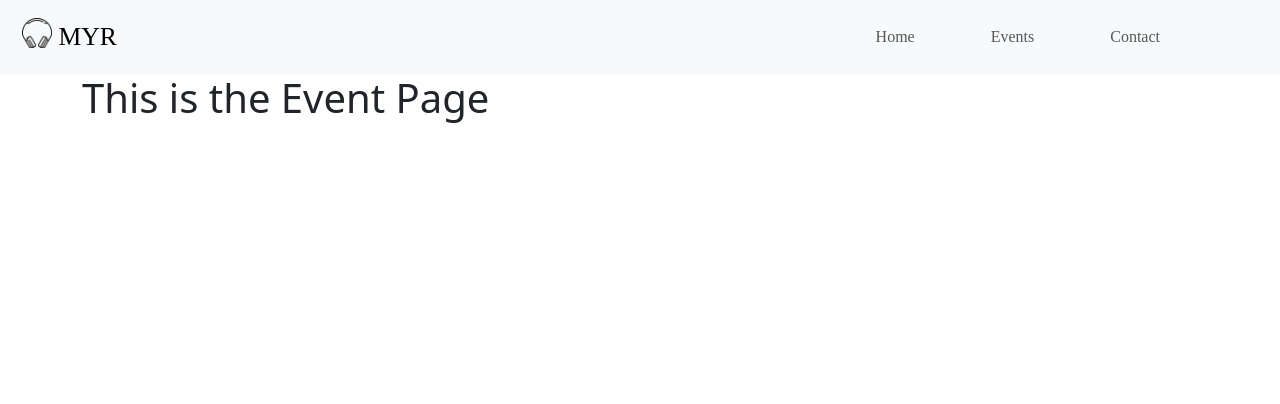
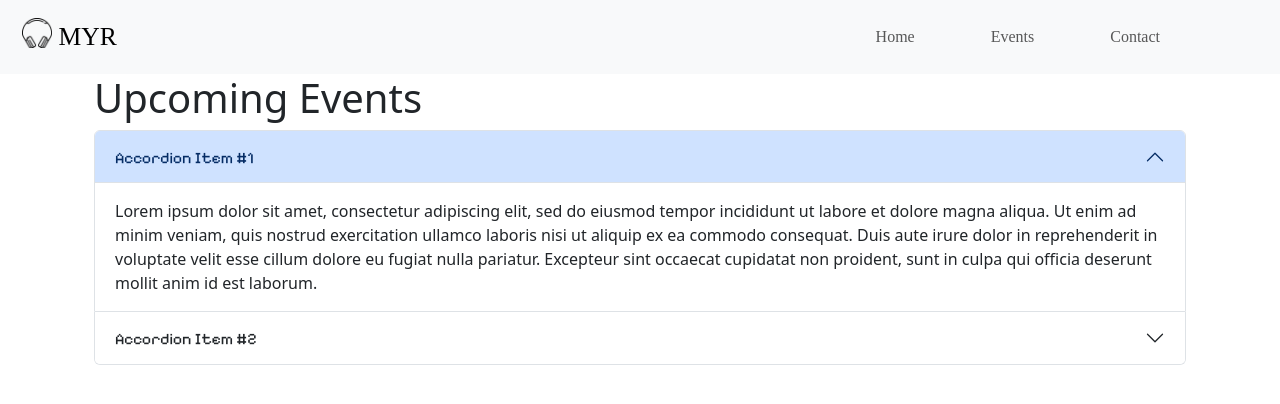
Before and after one commit to hasuwini77/R_02_myrProds, a React (Vite) app: page /event in a window 1280 px wide. Shown: the top 404 px of the page. Built offline with nearby package versions, Linux system fonts and the light colour scheme; a web font is replaced by a local one.

Commit message:
setting up basic accordeon element for event page

```diff
--- /dev/null
+++ b/src/components/EventsList/index.jsx
@@ -0,0 +1,24 @@
+import Accordion from "react-bootstrap/Accordion";
+
+function BasicEvent() {
+  return (
+    <Accordion defaultActiveKey="0">
+      <Accordion.Item eventKey="0">
+        <Accordion.Header>Accordion Item #1</Accordion.Header>
+        <Accordion.Body>
+          Lorem ipsum dolor sit amet, consectetur adipiscing elit, sed do eiusmod tempor incididunt ut labore et dolore magna aliqua. Ut enim ad minim veniam, quis nostrud exercitation ullamco laboris nisi ut aliquip ex ea commodo consequat. Duis aute irure
+          dolor in reprehenderit in voluptate velit esse cillum dolore eu fugiat nulla pariatur. Excepteur sint occaecat cupidatat non proident, sunt in culpa qui officia deserunt mollit anim id est laborum.
+        </Accordion.Body>
+      </Accordion.Item>
+      <Accordion.Item eventKey="1">
+        <Accordion.Header>Accordion Item #2</Accordion.Header>
+        <Accordion.Body>
+          Lorem ipsum dolor sit amet, consectetur adipiscing elit, sed do eiusmod tempor incididunt ut labore et dolore magna aliqua. Ut enim ad minim veniam, quis nostrud exercitation ullamco laboris nisi ut aliquip ex ea commodo consequat. Duis aute irure
+          dolor in reprehenderit in voluptate velit esse cillum dolore eu fugiat nulla pariatur. Excepteur sint occaecat cupidatat non proident, sunt in culpa qui officia deserunt mollit anim id est laborum.
+        </Accordion.Body>
+      </Accordion.Item>
+    </Accordion>
+  );
+}
+
+export default BasicEvent;
--- a/src/components/pages/EventPage/index.jsx
+++ b/src/components/pages/EventPage/index.jsx
@@ -1,10 +1,17 @@
 import React from "react";
+import BasicEvent from "../../EventsList";
+import { Container } from "react-bootstrap";
 
 const EventPage = () => {
   return (
-    <div className="mainContent">
-      <h1>This is the Event Page</h1>
-    </div>
+    <>
+      <Container>
+        <div className="mainContent">
+          <h1>Upcoming Events</h1>
+        </div>
+        <BasicEvent />
+      </Container>
+    </>
   );
 };
 
```
